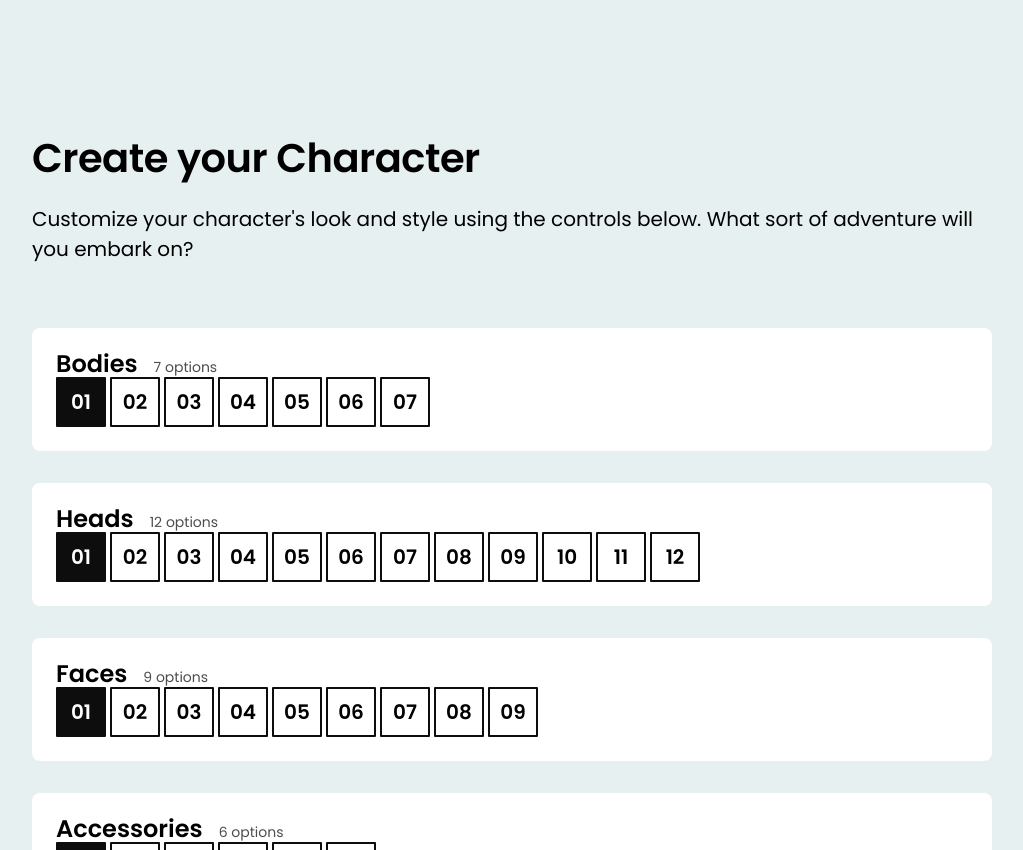
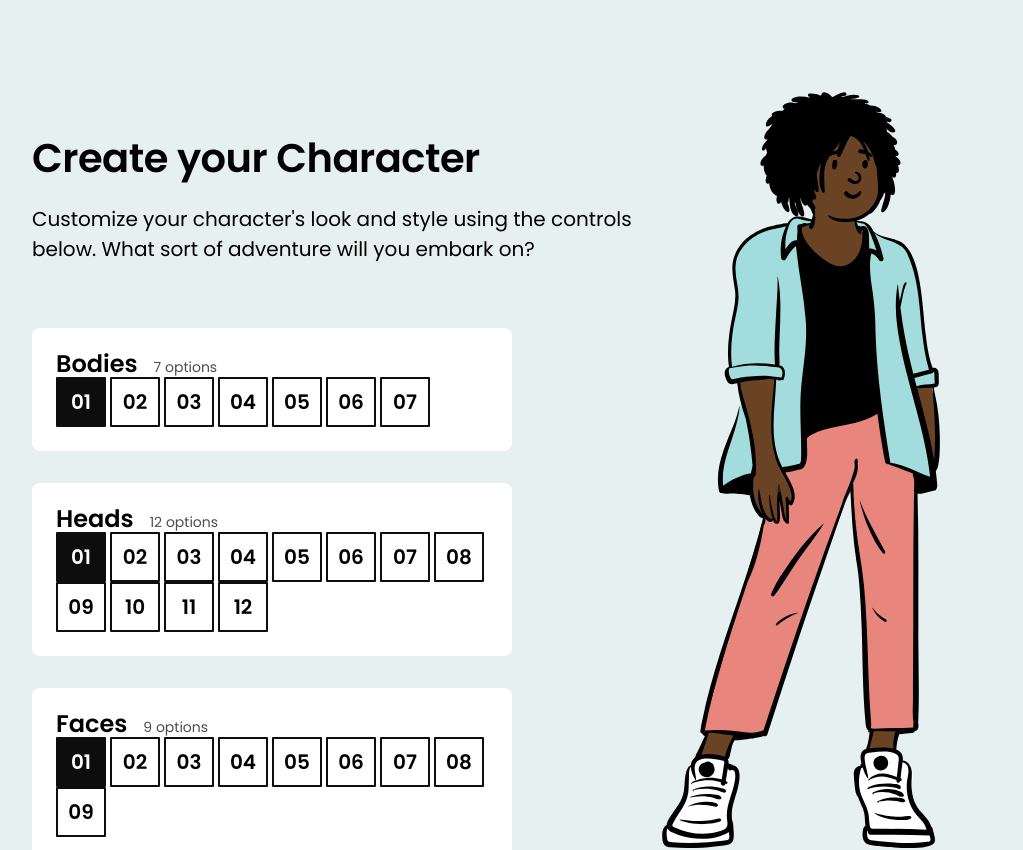
Before and after one commit to eysterbrian/css-for-js-character-creator, a React (Create React App) app: page / in a window 1280 px wide. Shown: the top 850 px of the page, without its empty margins (128-1151 px from the left). Built offline with nearby package versions, Linux system fonts and the light colour scheme.

Commit message:
Ex2: Basic layout of character and controls

```diff
--- a/src/components/CharacterEditor/CharacterEditor.module.css
+++ b/src/components/CharacterEditor/CharacterEditor.module.css
@@ -8,6 +8,7 @@
 
 .header {
   padding-bottom: 64px;
+  width: 65%;
 }
 
 .title {
@@ -24,7 +25,13 @@
 }
 
 .characterWrapper {
+  position: fixed;
+  left: 60%;
+  top: 80px;
+  min-height: 500px;
+  width: 500px;
 }
 
 .controlColumn {
+  width: 50%;
 }
```
